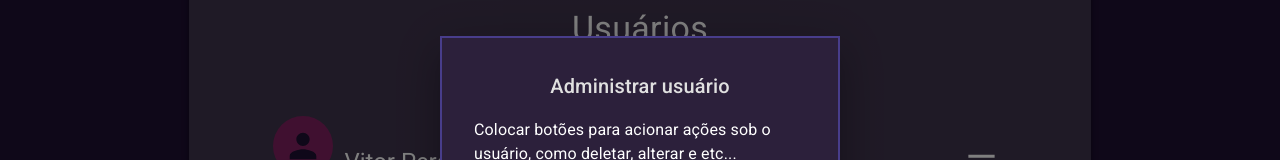
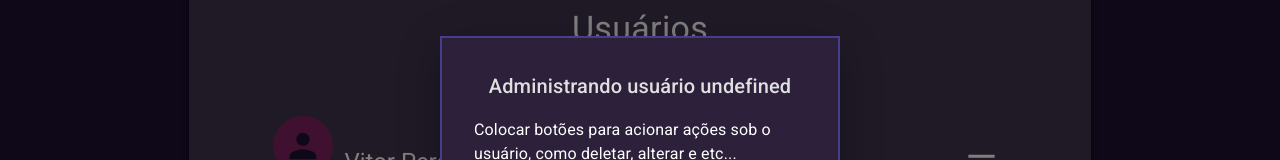
Before and after one commit to ocsoares/CRUD-NextJS, a Next.js app: page /admin/users in a window 1280 px wide. Both pictures are taken after a click on the button 981 px from the left and 445 px from the top of the page. Shown: the part 282-442 px from the top of the page. Built offline with nearby package versions, Linux system fonts and the light colour scheme; no server answers.

Commit message:
feat: add AdminUserModal props

```diff
--- a/src/app/(routes)/admin/users/components/AdminUserModal.tsx
+++ b/src/app/(routes)/admin/users/components/AdminUserModal.tsx
@@ -3,11 +3,13 @@ import { Backdrop, Box, Fade, Modal, Typography } from "@mui/material";
 interface IAdminUserModalProps {
   isModalOpen: boolean;
   handleCloseModal: () => void;
+  username: string;
 }
 
 export function AdminUserModal({
   isModalOpen,
   handleCloseModal,
+  username,
 }: IAdminUserModalProps) {
   const modalStyle = {
     position: "absolute" as const,
@@ -42,7 +44,7 @@ export function AdminUserModal({
             variant="h6"
             textAlign={"center"}
           >
-            Administrar usuário
+            {`Administrando usuário ${username}`}
           </Typography>
           <Typography id="admin-user-modal-description" sx={{ mt: 2 }}>
             Colocar botões para acionar ações sob o usuário, como deletar,
```
